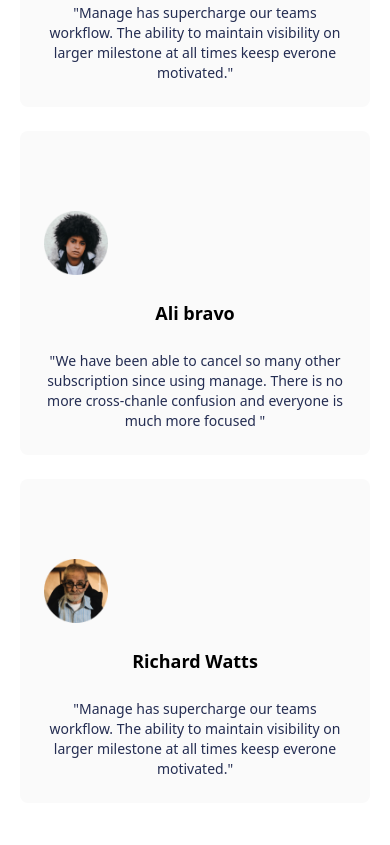
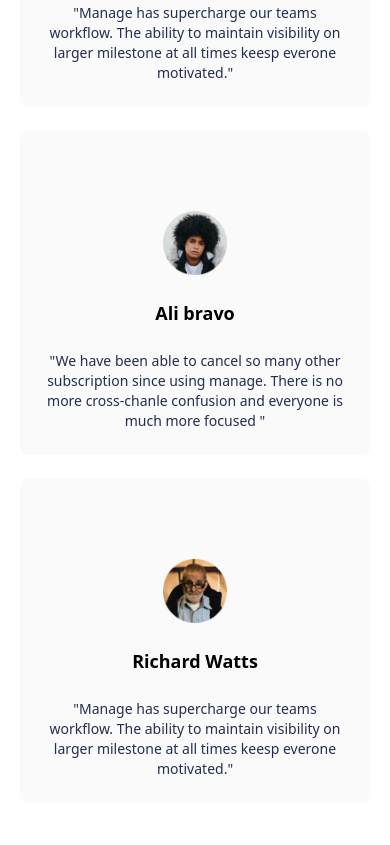
Before and after one commit to oveey/Manage, a website: page index.html in a window 390 px wide. Shown: the part 2279-3124 px from the top of the page. Drawn offline with nearby package versions, Linux system fonts and the light colour scheme; files that its build step writes are made by us from their sources; files whose address does not match are found by name.

Commit message:
added flex

```diff
--- a/index.html
+++ b/index.html
@@ -240,7 +240,7 @@
 
 
                 <!---testimonial container 2-->
-                <div class="flex-col items-center p-6 space-y-6 rounded-lg bg-veryLightGray md:flex md:w-1/3">
+                <div class="flex flex-col items-center p-6 space-y-6 rounded-lg bg-veryLightGray md:flex md:w-1/3">
                     <img src="img/avatar-shanai.png" class="w-16 mt-14" alt="">
                     <h5 class="text-lg font-bold ">Ali bravo</h5>
                     <p class="text-sm text-darkGrayishBlue">
@@ -253,7 +253,7 @@
 
 
                 <!---testimonial container 3-->
-                <div class="flex-col items-center p-6 space-y-6 rounded-lg bg-veryLightGray md:flex md:w-1/3">
+                <div class="flex flex-col items-center p-6 space-y-6 rounded-lg bg-veryLightGray md:flex md:w-1/3">
                     <img src="img/avatar-richard.png" class="w-16 mt-14" alt="">
                     <h5 class="text-lg font-bold ">Richard Watts</h5>
                     <p class="text-sm text-darkGrayishBlue">
```
